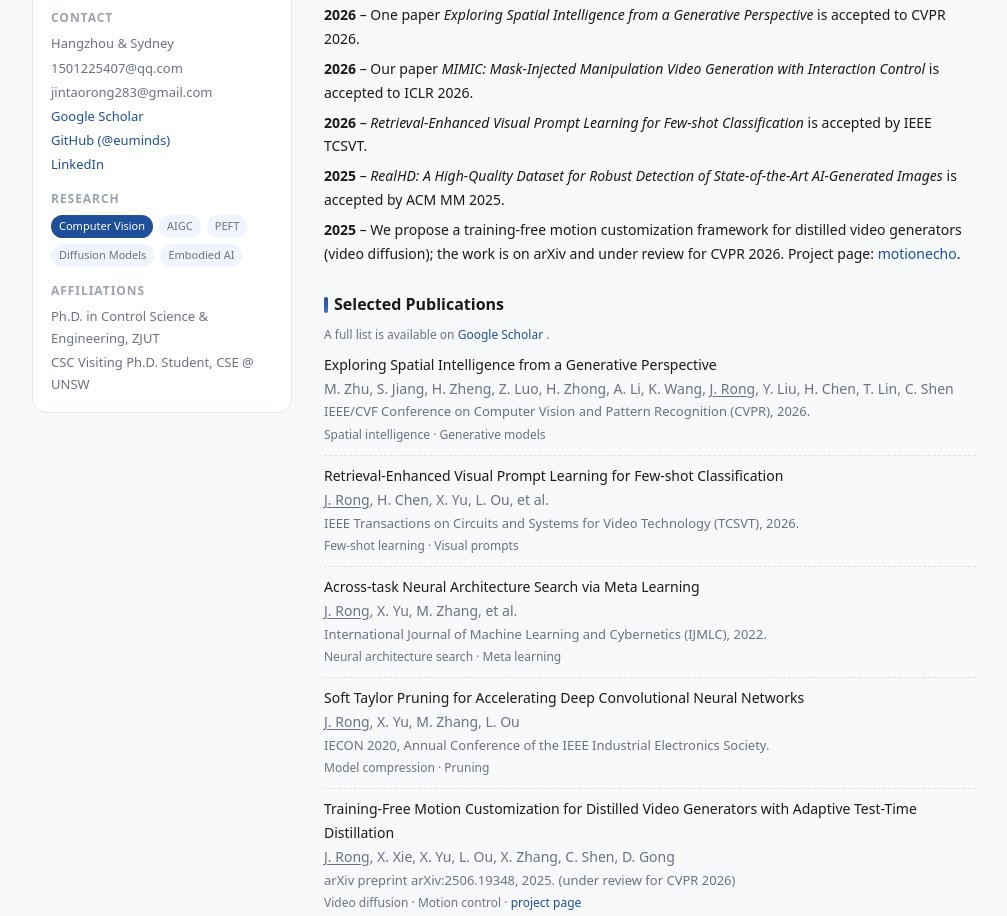
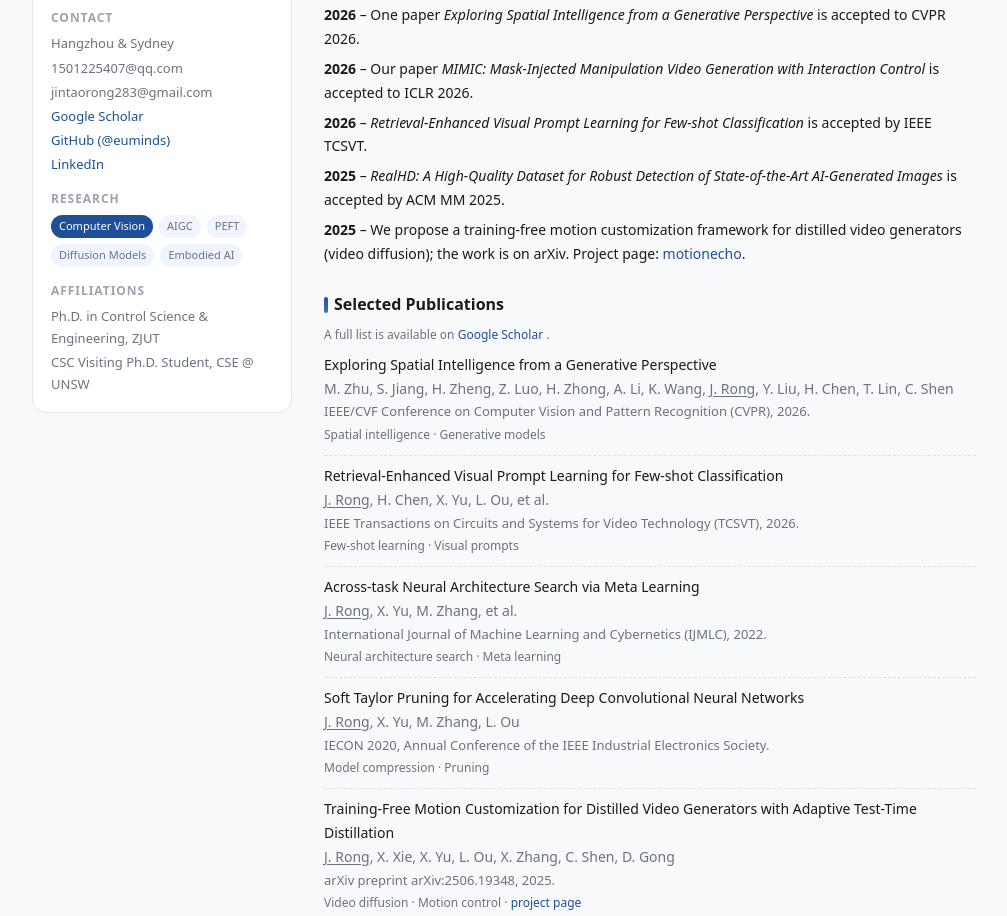
Before and after one commit to euminds/euminds.github.io, a plain HTML site: page index.html in a window 1280 px wide. Shown: the part 402-1318 px from the top of the page, without its empty margins (136-1143 px from the left). Drawn offline with Linux system fonts and the light colour scheme.

Commit message:
update homepage

```diff
--- a/index.html
+++ b/index.html
@@ -402,7 +402,7 @@
           </li>
           <li>
             <strong>2025</strong> – We propose a training-free motion customization framework for distilled video
-            generators (video diffusion); the work is on arXiv and under review for CVPR 2026.
+            generators (video diffusion); the work is on arXiv.
             Project page:
             <a href="https://euminds.github.io/motionecho/" target="_blank" rel="noopener">motionecho</a>.
           </li>
@@ -486,7 +486,7 @@
               <span class="pub-me">J. Rong</span>, X. Xie, X. Yu, L. Ou, X. Zhang, C. Shen, D. Gong
             </div>
             <div class="pub-venue">
-              arXiv preprint arXiv:2506.19348, 2025. (under review for CVPR 2026)
+              arXiv preprint arXiv:2506.19348, 2025.
             </div>
             <div class="pub-tags">
               Video diffusion · Motion control ·
```
